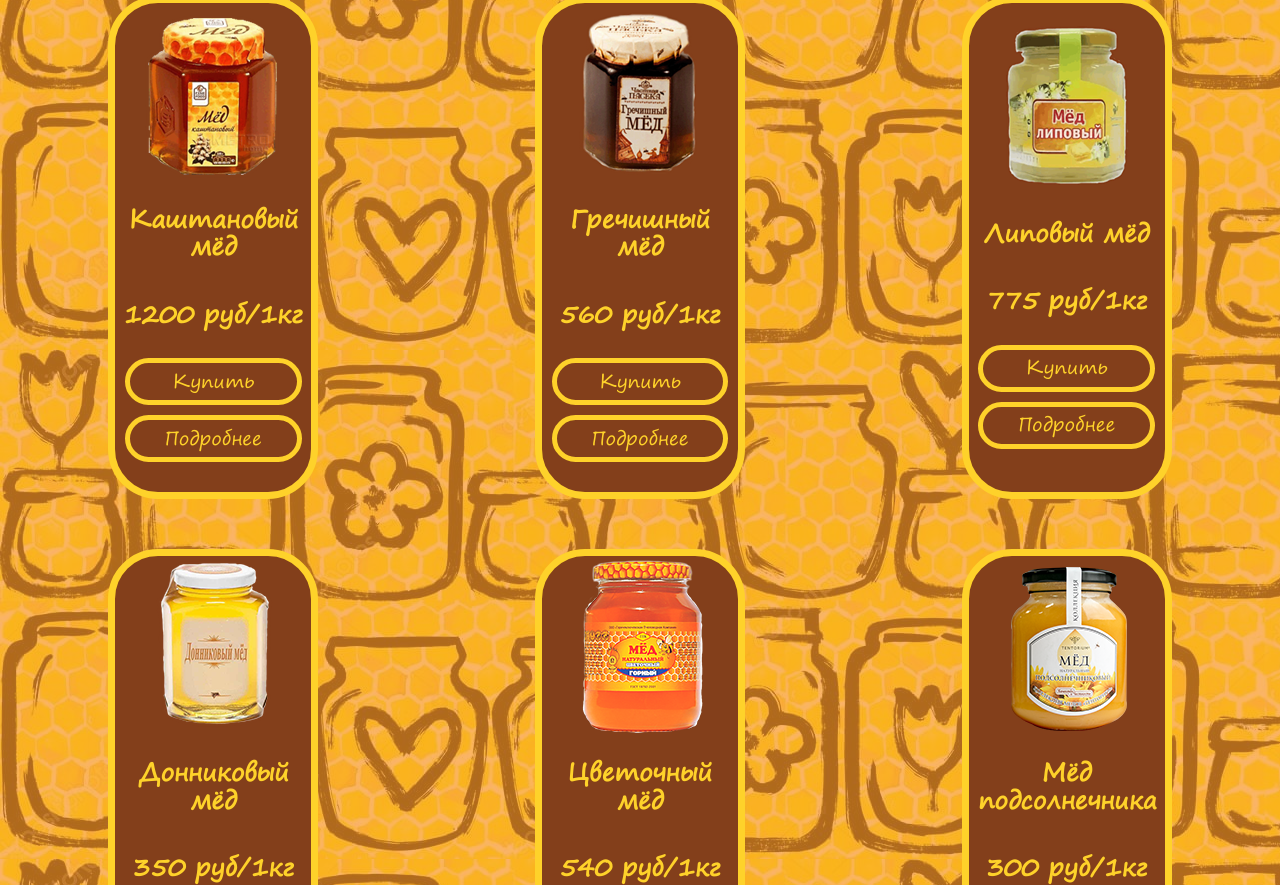
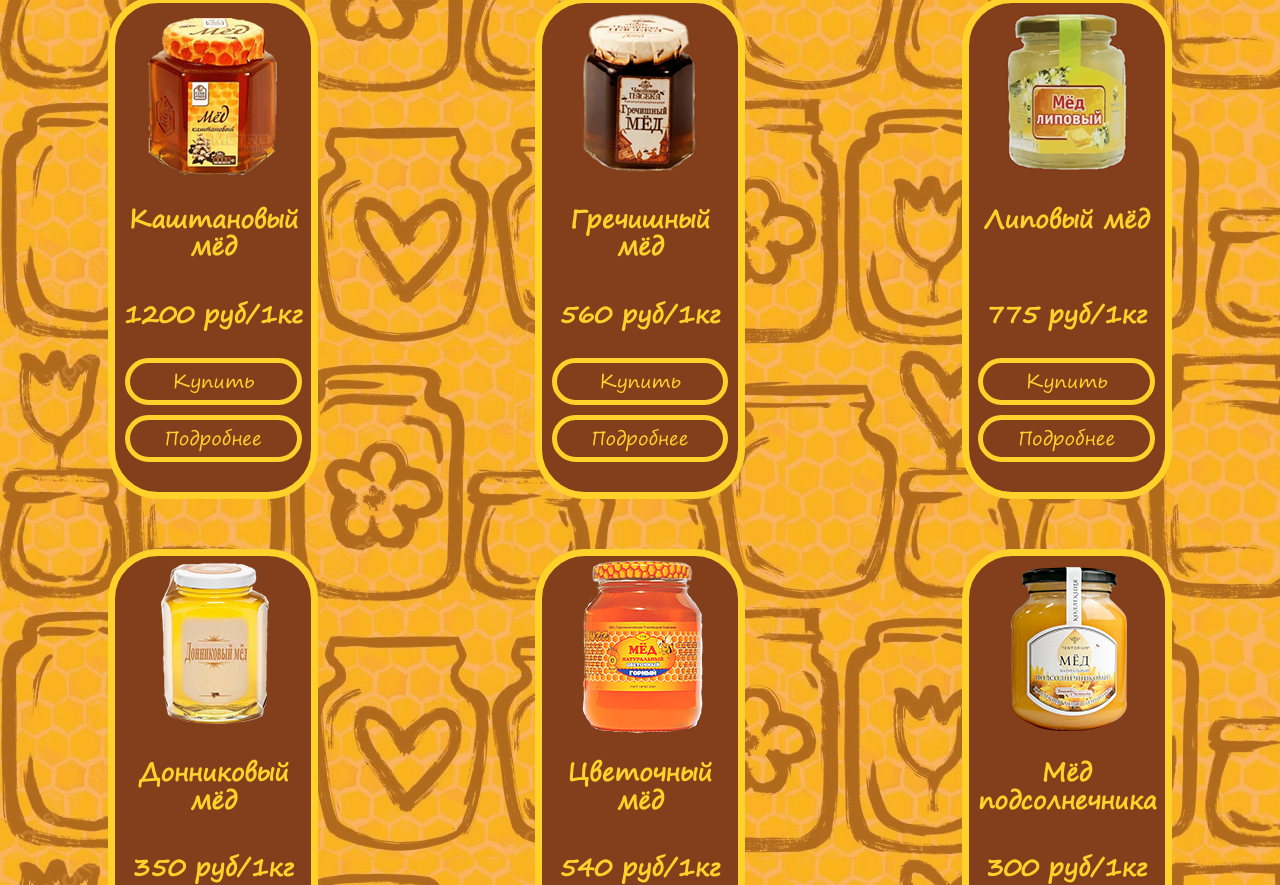
Before and after one commit to MaxGrachikov/the-honey-shop, a website: page index.html in a window 1280 px wide. Shown: the part 3389-4274 px from the top of the page. Drawn offline with Linux system fonts and the light colour scheme; files that its build step writes are made by us from their sources.

Commit message:
В блоке 'Галерея мёда' пофиксил баг с блоками

```diff
--- a/src/sass/_interface.scss
+++ b/src/sass/_interface.scss
@@ -199,6 +199,7 @@
 
 .product {
 	@include regular;
+	height: 100%;
 	display: flex;
 	flex-direction: column;
 	justify-content: center;
@@ -216,6 +217,7 @@
 	&__title-name {
 		text-align: center;
 		width: 90%;
+		flex: 1 1 auto;
 	}
 
 	&__title-price{
```
Also changed, not shown: build/css/main.css, src/css/main.css.
